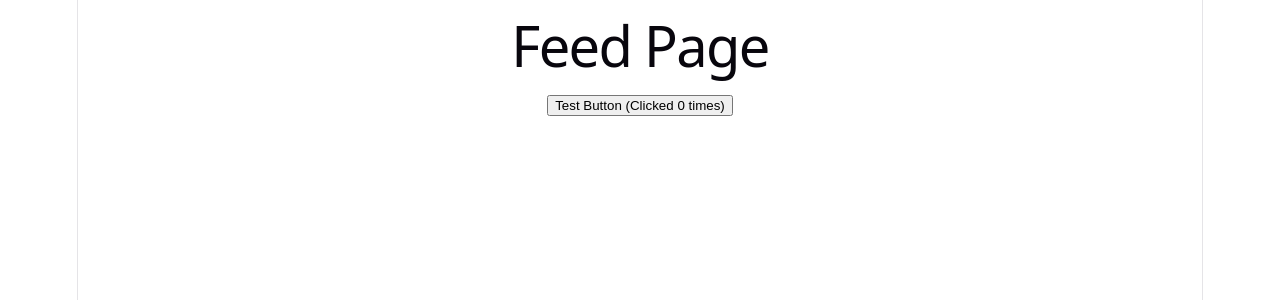
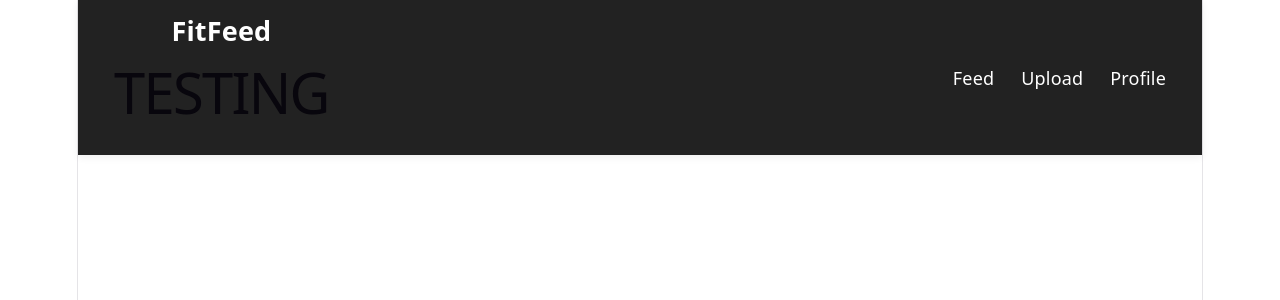
Before and after one commit to KhiryDixonManning/FitFeed, a React (Vite) app in the folder fit-feed/: page / in a window 1280 px wide. Shown: the top 300 px of the page. Built offline with nearby package versions, Linux system fonts and the light colour scheme.

Commit message:
headbar added to feed page

```diff
--- a/fit-feed/src/pages/Feed.tsx
+++ b/fit-feed/src/pages/Feed.tsx
@@ -1,14 +1,12 @@
 
 import { useState } from "react";
+import Headbar from "../components/Headbar";
 
 export default function Feed() {
   const [count, setCount] = useState(0);
   return (
     <div>
-      <h1>Feed Page</h1>
-      <button onClick={() => setCount(count + 1)}>
-        Test Button (Clicked {count} times)
-      </button>
+      <Headbar />
     </div>
   );
 }
```
